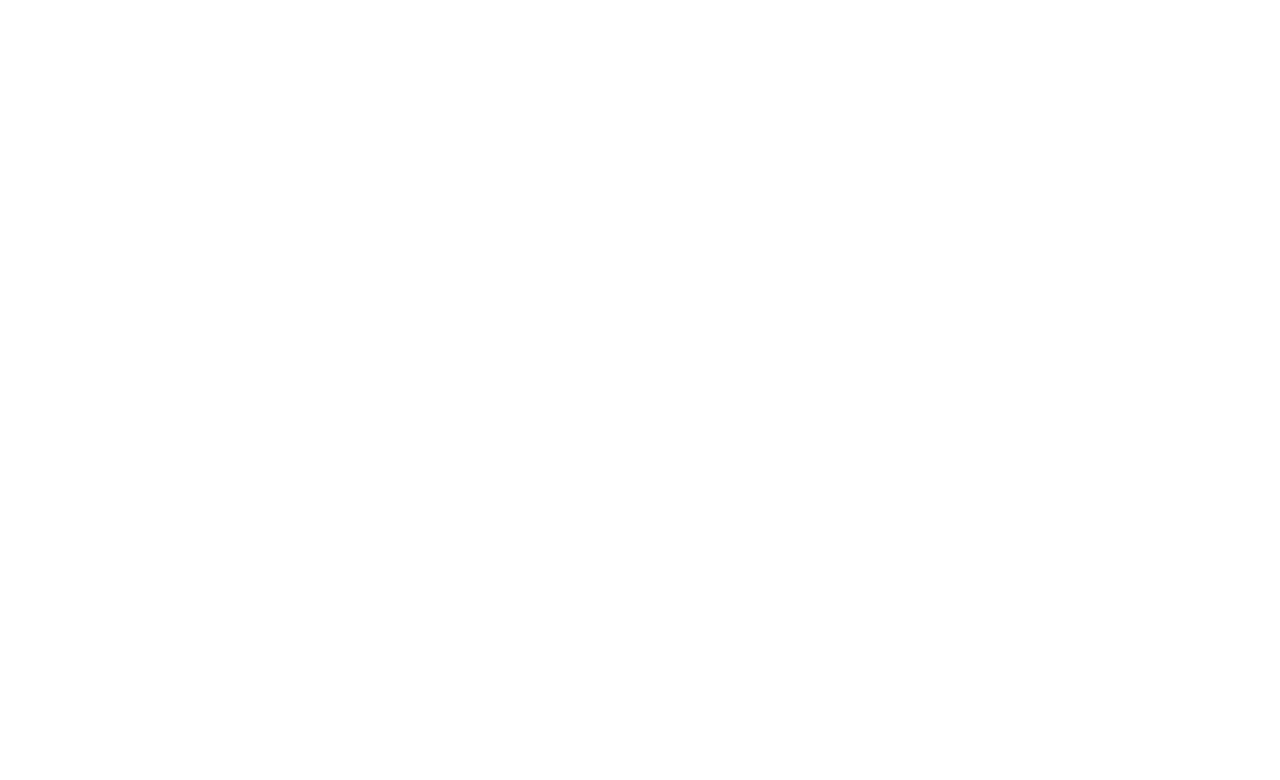
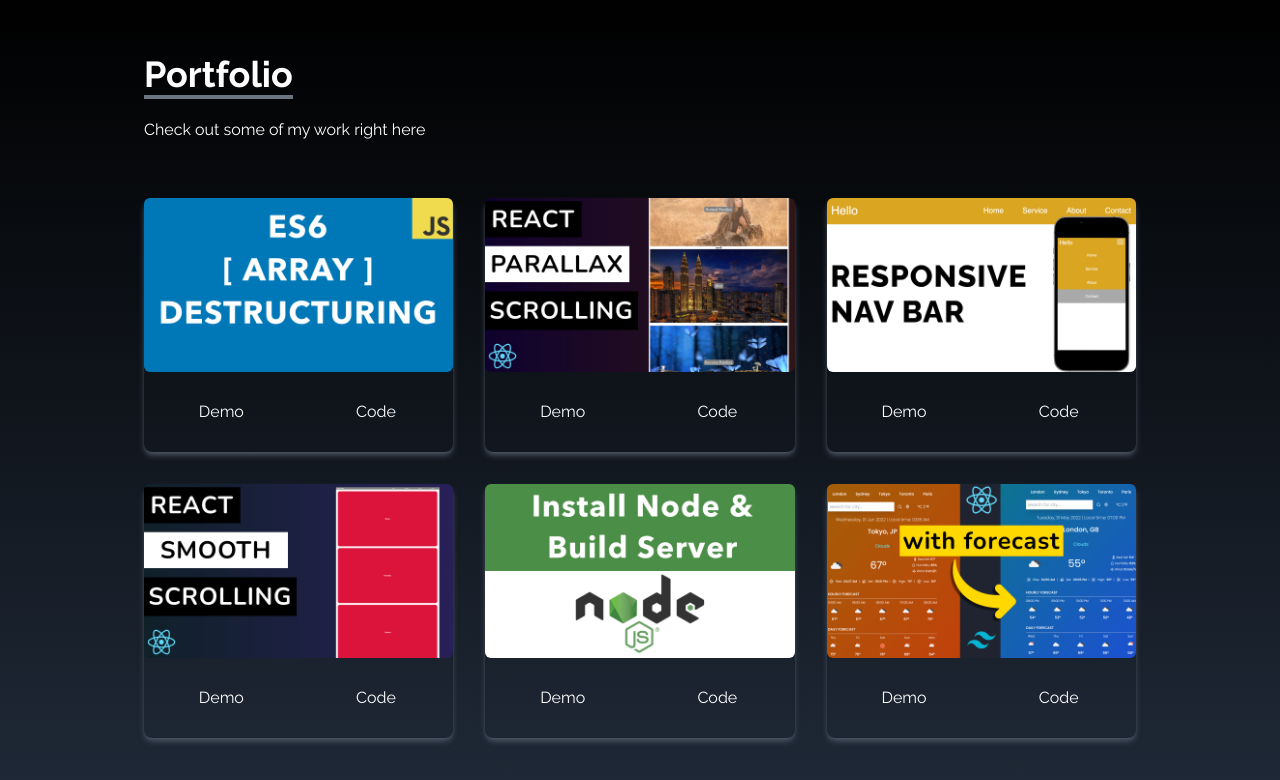
Before and after one commit to yeshwantthota/react-portfolio, a React (Create React App) app: page / in a window 1280 px wide. Shown: the part 1604-2384 px from the top of the page. Before the commit the page ends 800 px from the top, so only its background shows below. Built offline with nearby package versions, Linux system fonts and the light colour scheme; a web font is replaced by a local one.

Commit message:
portfolio done

```diff
--- a/src/App.js
+++ b/src/App.js
@@ -2,12 +2,15 @@
 
 import Home from "./components/Home";
 import SocialLinks from "./components/SocialLinks";
+import About from "./components/About";
+import Portfolio from "./components/Portfolio";
 function App() {
   return (
     <div>
       <Navbar />
       <Home />
-
+      <About />
+      <Portfolio />
       <SocialLinks />
     </div>
   );
--- /dev/null
+++ b/src/components/Portfolio.jsx
@@ -0,0 +1,74 @@
+import React from "react";
+import arrayDestruct from "../assets/portfolio/arrayDestruct.jpg";
+import installNode from "../assets/portfolio/installNode.jpg";
+import navbar from "../assets/portfolio/navbar.jpg";
+import reactParallax from "../assets/portfolio/reactParallax.jpg";
+import reactSmooth from "../assets/portfolio/reactSmooth.jpg";
+import reactWeather from "../assets/portfolio/reactWeather.jpg";
+
+const Portfolio = () => {
+  const portfolios = [
+    {
+      id: 1,
+      src: arrayDestruct,
+    },
+    {
+      id: 2,
+      src: reactParallax,
+    },
+    {
+      id: 3,
+      src: navbar,
+    },
+    {
+      id: 4,
+      src: reactSmooth,
+    },
+    {
+      id: 5,
+      src: installNode,
+    },
+    {
+      id: 6,
+      src: reactWeather,
+    },
+  ];
+
+  return (
+    <div
+      name="portfolio"
+      className="bg-gradient-to-b from-black to-gray-800 w-full text-white md:h-screen"
+    >
+      <div className="max-w-screen-lg p-4 mx-auto flex flex-col justify-center w-full h-full">
+        <div className="pb-8">
+          <p className="text-4xl font-bold inline border-b-4 border-gray-500">
+            Portfolio
+          </p>
+          <p className="py-6">Check out some of my work right here</p>
+        </div>
+
+        <div className="grid sm:grid-cols-2 md:grid-cols-3 gap-8 px-12 sm:px-0">
+          {portfolios.map(({ id, src }) => (
+            <div key={id} className="shadow-md shadow-gray-600 rounded-lg">
+              <img
+                src={src}
+                alt=""
+                className="rounded-md duration-200 hover:scale-105"
+              />
+              <div className="flex items-center justify-center">
+                <button className="w-1/2 px-6 py-3 m-4 duration-200 hover:scale-105">
+                  Demo
+                </button>
+                <button className="w-1/2 px-6 py-3 m-4 duration-200 hover:scale-105">
+                  Code
+                </button>
+              </div>
+            </div>
+          ))}
+        </div>
+      </div>
+    </div>
+  );
+};
+
+export default Portfolio;
```
